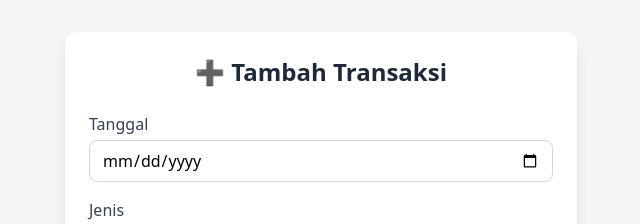
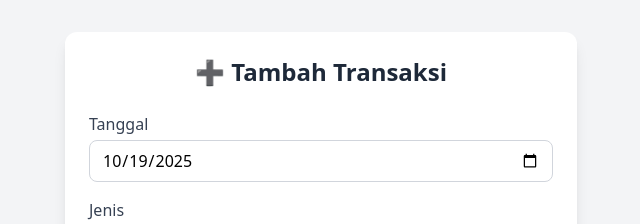
Before and after one commit to taufikraden29/moneymoo, a React (Vite) app: page /add-transaction in a window 1280 px wide. Shown: the top 224 px of the page, without its empty margins (319-959 px from the left). Built offline with nearby package versions, Linux system fonts and the light colour scheme; no server answers.

Commit message:
add date transaction

```diff
--- a/src/pages/AddTransaction.jsx
+++ b/src/pages/AddTransaction.jsx
@@ -6,8 +6,12 @@ import toast from "react-hot-toast";
 export default function AddTransaction() {
   const [user, setUser] = useState(null);
   const [categories, setCategories] = useState([]);
+
+  // Ambil tanggal hari ini dalam format YYYY-MM-DD
+  const today = new Date().toISOString().split("T")[0];
+
   const [form, setForm] = useState({
-    date: "",
+    date: today, // 🔹 default tanggal hari ini
     type: "expense",
     category: "",
     description: "",
@@ -70,7 +74,7 @@ export default function AddTransaction() {
     } else {
       toast.success("✅ Transaksi berhasil ditambahkan!");
       setForm({
-        date: "",
+        date: today, // reset kembali ke tanggal hari ini
         type: "expense",
         category: "",
         description: "",
@@ -95,6 +99,7 @@ export default function AddTransaction() {
               name="date"
               value={form.date}
               onChange={handleChange}
+              max={today} // 🔹 bisa ubah tanggal, tapi tidak bisa lebih dari hari ini
               className="w-full border border-gray-300 rounded-lg px-3 py-2 focus:outline-none focus:ring-2 focus:ring-blue-400"
             />
           </div>
```
